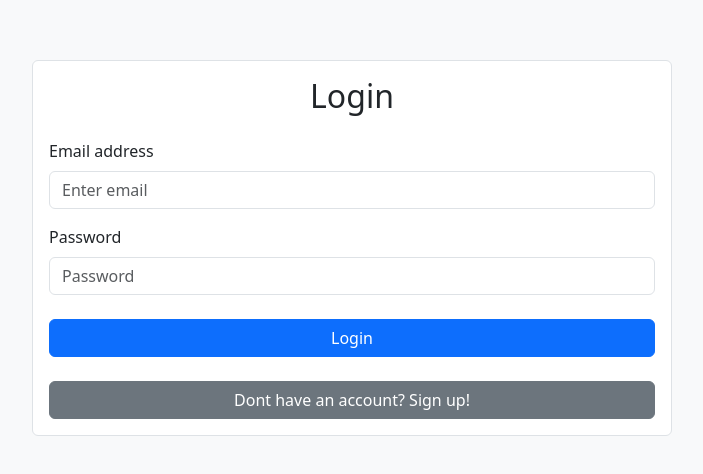
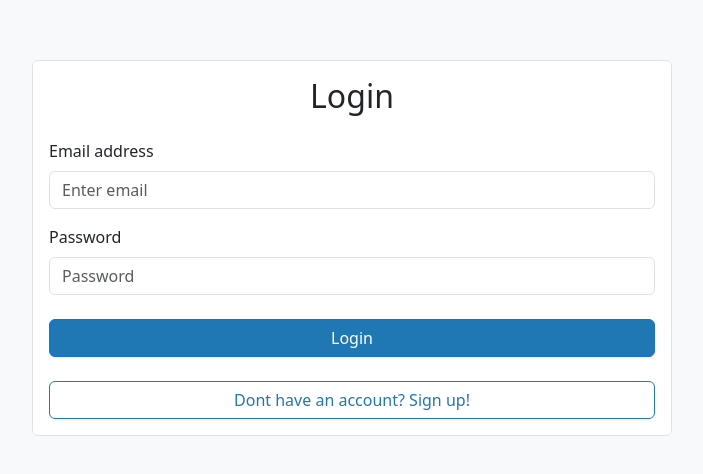
Before and after one commit to Relurk1/data-visualizer, a React (Create React App) app in the folder frontend/: page /login in a window 1280 px wide. Shown: the part 152-626 px from the top of the page, without its empty margins (288-991 px from the left). Built offline with nearby package versions, Linux system fonts and the light colour scheme.

Commit message:
Fixed upload button, fixed styling inconsistency in login and signup pages

```diff
--- a/frontend/src/components/FileUpload.css
+++ b/frontend/src/components/FileUpload.css
@@ -1,12 +1,14 @@
 .upload {
-    background-color: var(--theme-color);
-    padding: 10px 20px;
-    border: none;
+    background-color: white;
+    color: var(--theme-color) !important;
+    padding: 0.5rem 1rem;
+    border: 1px solid var(--theme-color);
     border-radius: 5px;
 }
 
 .upload:hover {
-    background-color: var(--theme-color-secondary); /* Darker green on hover */
+    color: white !important;
+    background-color: var(--theme-color); /* Darker green on hover */
     box-shadow: 0 6px 8px rgba(0, 0, 0, 0.15); /* Slightly deeper shadow */
 }
 
--- a/frontend/src/pages/Login.js
+++ b/frontend/src/pages/Login.js
@@ -79,10 +79,14 @@ function Login({ onLoginSuccess }) {
             />
           </Form.Group>
 
-          <Button variant="primary" type="submit" className="mt-4 w-100">
+          <Button variant="primary" type="submit" className="mt-4 w-100" style={{backgroundColor: "var(--theme-color)"}}>
             Login
           </Button>
-          <Button variant="secondary" type="submit" className="mt-4 w-100" onClick={clickSignUp}>
+          <Button variant="secondary" type="submit" className="mt-4 w-100" onClick={clickSignUp} style={{
+            backgroundColor: "white",
+            borderColor: "var(--theme-color)",
+            color: "var(--theme-color)"
+          }}>
             Dont have an account?  Sign up!
           </Button>
         </Form>
--- a/frontend/src/pages/Signup.js
+++ b/frontend/src/pages/Signup.js
@@ -114,11 +114,15 @@ function Signup({ onSignupSuccess }) {
             />
           </Form.Group>
 
-          <Button variant="success" type="submit" className="mt-4 w-100">
+          <Button variant="success" type="submit" className="mt-4 w-100" style={{backgroundColor: "var(--theme-color)"}}>
             Sign Up
           </Button>
 
-          <Button variant="secondary" type="submit" className="mt-4 w-100" onClick={clickLogIn}>
+          <Button variant="secondary" type="submit" className="mt-4 w-100" onClick={clickLogIn} style={{
+            backgroundColor: "white",
+            borderColor: "var(--theme-color)",
+            color: "var(--theme-color)"
+          }}>
             Have an account?  Log in!
           </Button>
 
```
